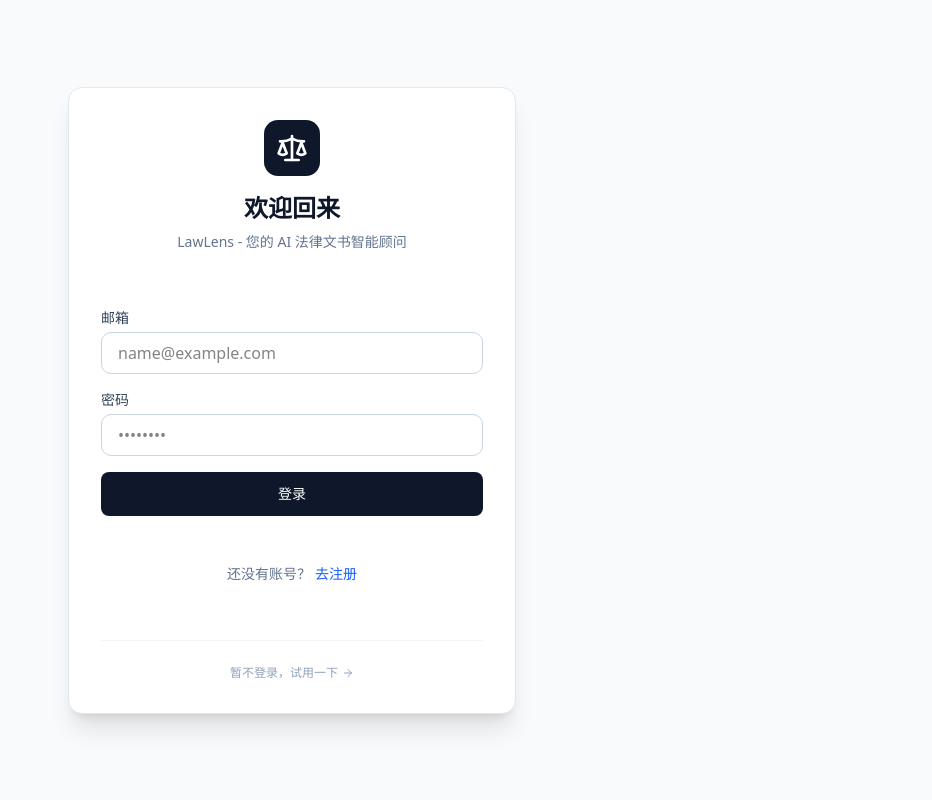
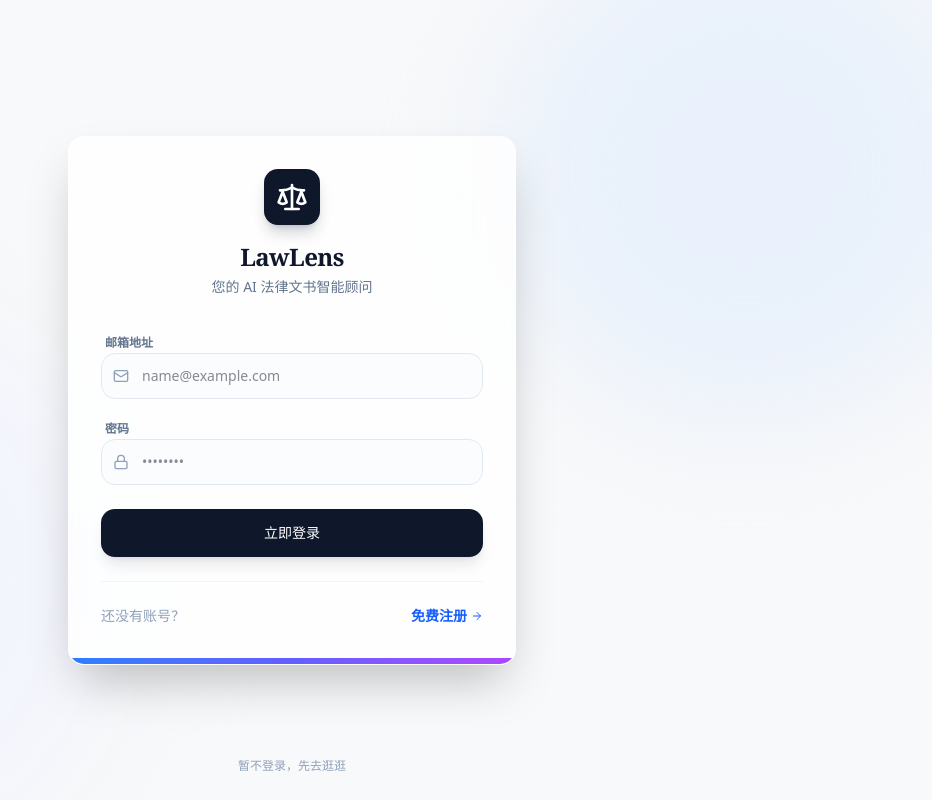
Before and after one commit to C1eVerCn/LawLens, a Next.js app in the folder lawlens-web/: page /auth in a window 1280 px wide. Shown: the whole page, without its empty margins (348-1280 px from the left). Built offline with nearby package versions, Linux system fonts and the light colour scheme; no server answers; a web font is replaced by a local one.

Commit message:
Enhance auth flow: silky smooth & auto-login

```diff
--- a/lawlens-web/app/auth/page.tsx
+++ b/lawlens-web/app/auth/page.tsx
@@ -4,8 +4,8 @@ import { useState } from 'react'
 import { useRouter } from 'next/navigation'
 import { supabase } from '@/lib/supabase'
 import { Button } from '@/components/ui/button'
-import { Card } from '@/components/ui/card'
-import { Scale, ArrowRight, Loader2 } from 'lucide-react'
+import { motion, AnimatePresence } from 'framer-motion'
+import { Scale, ArrowRight, Loader2, Mail, Lock, User, CheckCircle2, AlertCircle } from 'lucide-react'
 import Link from 'next/link'
 
 export default function AuthPage() {
@@ -23,93 +23,176 @@ export default function AuthPage() {
 
     try {
       if (isLogin) {
+        // --- 登录逻辑 ---
         const { error } = await supabase.auth.signInWithPassword({ email, password })
         if (error) throw error
-        router.push('/') // 登录成功跳回主页
+        // 登录成功，直接飞回主页
+        router.push('/')
       } else {
-        const { error } = await supabase.auth.signUp({ email, password })
+        // --- 注册逻辑 (丝滑版) ---
+        // 因为我们在后台关闭了"Confirm Email"，这里注册成功会直接返回 session
+        const { data, error } = await supabase.auth.signUp({
+          email,
+          password,
+          options: {
+            // 这里可以存一些额外的用户数据
+            data: { full_name: email.split('@')[0] }
+          }
+        })
+
         if (error) throw error
-        alert('注册成功！请直接登录。')
+
+        if (data.session) {
+          // 🎉 注册即登录！直接跳转，不需要用户再输一遍密码
+          router.push('/')
+        } else {
+          // 防御性代码：万一后台没关邮箱验证，提示用户
+          alert('注册成功！请查收邮件激活账号。')
           setIsLogin(true)
         }
+      }
     } catch (err: any) {
-      setError(err.message || '发生错误，请重试')
+      console.error(err)
+      setError(err.message === 'Invalid login credentials' ? '账号或密码错误' : err.message)
     } finally {
       setLoading(false)
     }
   }
 
+  // 动画变体配置
+  const variants = {
+    enter: (direction: number) => ({
+      x: direction > 0 ? 20 : -20,
+      opacity: 0,
+    }),
+    center: {
+      x: 0,
+      opacity: 1,
+    },
+    exit: (direction: number) => ({
+      x: direction < 0 ? 20 : -20,
+      opacity: 0,
+    }),
+  }
+
   return (
-    <div className="min-h-screen bg-slate-50 flex items-center justify-center p-4">
-      <Card className="w-full max-w-md p-8 border-slate-200 shadow-xl bg-white">
+    <div className="min-h-screen bg-[#F8F9FA] flex items-center justify-center p-4 relative overflow-hidden">
+      {/* 背景装饰 */}
+      <div className="absolute top-0 left-0 w-full h-full overflow-hidden pointer-events-none">
+        <div className="absolute top-[-10%] right-[-5%] w-[500px] h-[500px] bg-blue-100/50 rounded-full blur-3xl"></div>
+        <div className="absolute bottom-[-10%] left-[-10%] w-[600px] h-[600px] bg-indigo-50/50 rounded-full blur-3xl"></div>
+      </div>
+
+      <motion.div
+        initial={{ opacity: 0, y: 20 }}
+        animate={{ opacity: 1, y: 0 }}
+        transition={{ duration: 0.5 }}
+        className="w-full max-w-md bg-white/80 backdrop-blur-xl rounded-2xl shadow-2xl border border-white/50 overflow-hidden relative z-10"
+      >
+        <div className="p-8">
+          {/* Logo 区域 */}
           <div className="flex flex-col items-center mb-8">
-          <div className="bg-slate-900 p-3 rounded-xl mb-4">
+            <motion.div
+              whileHover={{ rotate: 10, scale: 1.1 }}
+              className="bg-slate-900 p-3 rounded-xl mb-4 shadow-lg shadow-slate-900/20"
+            >
               <Scale className="w-8 h-8 text-white" />
-          </div>
-          <h1 className="text-2xl font-serif font-bold text-slate-900">
-            {isLogin ? '欢迎回来' : '创建账号'}
+            </motion.div>
+            <h1 className="text-2xl font-serif font-bold text-slate-900 tracking-tight">
+              LawLens
             </h1>
-          <p className="text-slate-500 text-sm mt-2">
-            LawLens - 您的 AI 法律文书智能顾问
+            <p className="text-slate-500 text-sm mt-1">
+              您的 AI 法律文书智能顾问
             </p>
           </div>
 
+          {/* 错误提示 */}
+          <AnimatePresence>
+            {error && (
+              <motion.div
+                initial={{ opacity: 0, height: 0 }}
+                animate={{ opacity: 1, height: 'auto' }}
+                exit={{ opacity: 0, height: 0 }}
+                className="mb-4 bg-red-50 text-red-600 text-xs p-3 rounded-lg flex items-center gap-2"
+              >
+                <AlertCircle className="w-4 h-4 flex-shrink-0" />
+                {error}
+              </motion.div>
+            )}
+          </AnimatePresence>
+
           <form onSubmit={handleAuth} className="space-y-4">
-          <div>
-            <label className="text-sm font-medium text-slate-700 mb-1 block">邮箱</label>
+            <div className="space-y-1">
+              <label className="text-xs font-semibold text-slate-500 ml-1">邮箱地址</label>
+              <div className="relative">
+                <Mail className="absolute left-3 top-1/2 -translate-y-1/2 w-4 h-4 text-slate-400" />
                 <input
                   type="email"
                   required
-              className="w-full px-4 py-2 rounded-lg border border-slate-300 focus:ring-2 focus:ring-blue-500 focus:border-transparent outline-none transition-all"
+                  className="w-full pl-10 pr-4 py-3 rounded-xl border border-slate-200 bg-slate-50/50 focus:bg-white focus:ring-2 focus:ring-blue-500/20 focus:border-blue-500 outline-none transition-all text-sm"
                   placeholder="name@example.com"
                   value={email}
                   onChange={(e) => setEmail(e.target.value)}
                 />
               </div>
-          <div>
-            <label className="text-sm font-medium text-slate-700 mb-1 block">密码</label>
+            </div>
+
+            <div className="space-y-1">
+              <label className="text-xs font-semibold text-slate-500 ml-1">密码</label>
+              <div className="relative">
+                <Lock className="absolute left-3 top-1/2 -translate-y-1/2 w-4 h-4 text-slate-400" />
                 <input
                   type="password"
                   required
                   minLength={6}
-              className="w-full px-4 py-2 rounded-lg border border-slate-300 focus:ring-2 focus:ring-blue-500 focus:border-transparent outline-none transition-all"
+                  className="w-full pl-10 pr-4 py-3 rounded-xl border border-slate-200 bg-slate-50/50 focus:bg-white focus:ring-2 focus:ring-blue-500/20 focus:border-blue-500 outline-none transition-all text-sm"
                   placeholder="••••••••"
                   value={password}
                   onChange={(e) => setPassword(e.target.value)}
                 />
               </div>
-
-          {error && (
-            <div className="text-red-500 text-sm bg-red-50 p-3 rounded-lg text-center">
-              {error}
             </div>
-          )}
 
             <Button
               type="submit"
               disabled={loading}
-            className="w-full bg-slate-900 hover:bg-slate-800 text-white h-11"
+              className="w-full bg-slate-900 hover:bg-slate-800 text-white h-12 rounded-xl text-sm font-medium shadow-lg shadow-slate-900/10 transition-all hover:scale-[1.02] active:scale-[0.98] mt-2"
             >
-            {loading ? <Loader2 className="w-4 h-4 animate-spin" /> : (isLogin ? '登录' : '注册')}
+              {loading ? (
+                <Loader2 className="w-4 h-4 animate-spin" />
+              ) : (
+                isLogin ? '立即登录' : '创建新账号'
+              )}
             </Button>
           </form>
 
-        <div className="mt-6 text-center text-sm text-slate-500">
+          {/* 底部切换 */}
+          <div className="mt-6 pt-6 border-t border-slate-100 flex items-center justify-between text-sm">
+            <span className="text-slate-400">
               {isLogin ? "还没有账号？" : "已有账号？"}
+            </span>
             <button
-            onClick={() => setIsLogin(!isLogin)}
-            className="text-blue-600 font-medium hover:underline ml-1"
+              onClick={() => {
+                setIsLogin(!isLogin)
+                setError('')
+              }}
+              className="text-blue-600 font-semibold hover:text-blue-700 transition-colors flex items-center gap-1"
             >
-            {isLogin ? "去注册" : "去登录"}
+              {isLogin ? "免费注册" : "直接登录"}
+              <ArrowRight className="w-3 h-3" />
             </button>
           </div>
+        </div>
 
-        <div className="mt-8 pt-6 border-t border-slate-100 text-center">
-          <Link href="/" className="text-xs text-slate-400 hover:text-slate-600 flex items-center justify-center gap-1">
-            暂不登录，试用一下 <ArrowRight className="w-3 h-3" />
+        {/* 底部装饰条 */}
+        <div className="h-1.5 w-full bg-gradient-to-r from-blue-500 via-indigo-500 to-purple-500"></div>
+      </motion.div>
+
+      <div className="absolute bottom-6 text-center w-full">
+        <Link href="/" className="text-xs text-slate-400 hover:text-slate-600 transition-colors">
+          暂不登录，先去逛逛
         </Link>
       </div>
-      </Card>
     </div>
   )
 }
```
Lines whose indentation alone changed are shown as unchanged.
